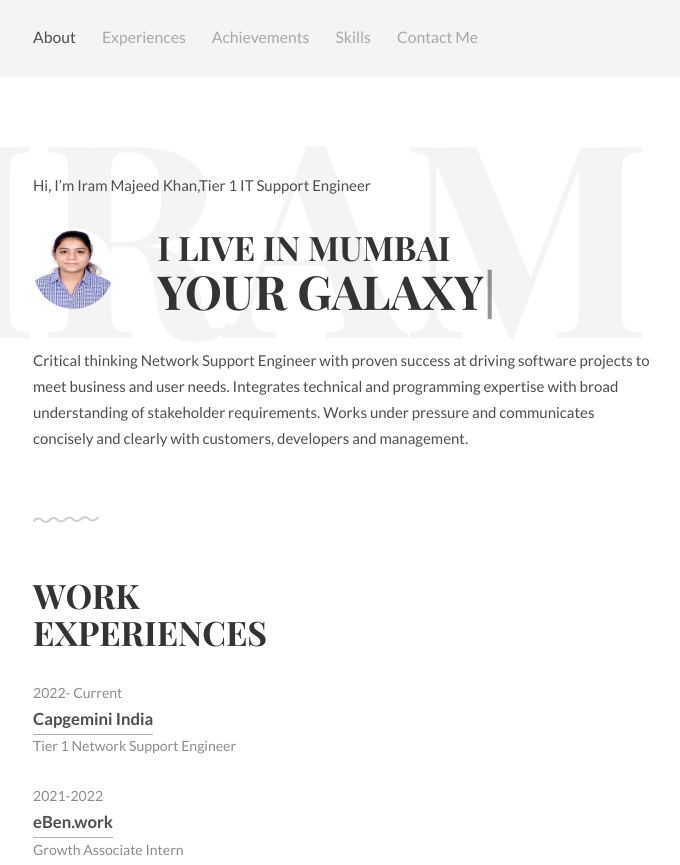
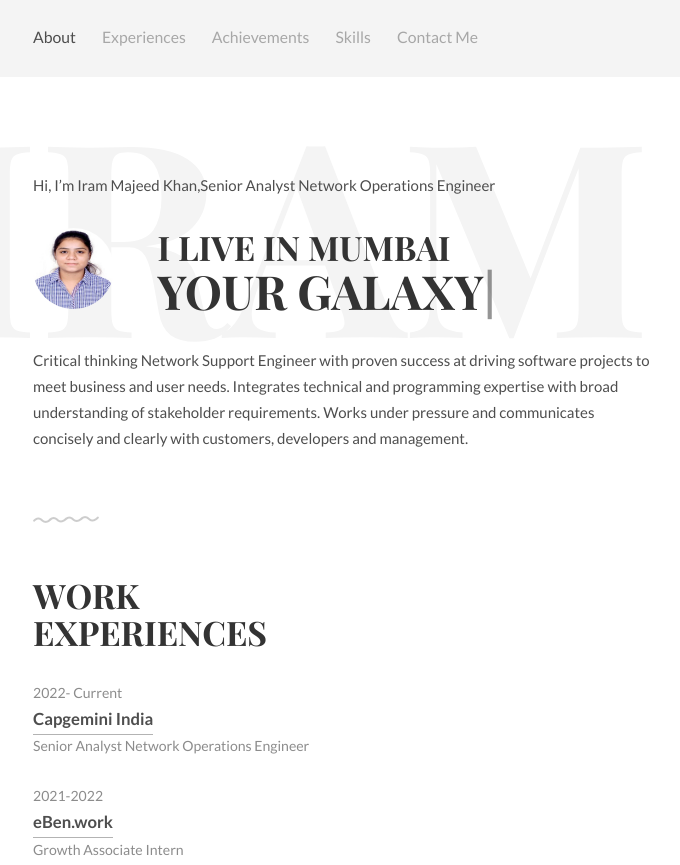
Before and after one commit to saimakhan972/Iram_Khan, a plain HTML site: page index.html in a window 1280 px wide. Shown: the top 865 px of the page, without its empty margins (296-976 px from the left). Drawn offline with Linux system fonts and the light colour scheme.

Commit message:
index.html

```diff
--- a/index.html
+++ b/index.html
@@ -44,7 +44,7 @@
 	<!-- Introduction -->
 	<div class="intro section" id="about">
 		<div class="container">
-			<p>Hi, I’m Iram Majeed Khan,Tier 1 IT Support Engineer</p>
+			<p>Hi, I’m Iram Majeed Khan,Senior Analyst Network Operations Engineer</p>
 			<div class="units-row units-split wrap">
 				<div class="unit-20">
 					<img src="images/I_K_Photo.jpeg" alt="Avatar">
@@ -66,7 +66,7 @@
 			<ul class="work-list">
 				<li>2022- Current</li>
 				<li><a href="#">Capgemini India</a></li>
-				<li>Tier 1 Network Support Engineer</li>
+				<li>Senior Analyst Network Operations Engineer</li>
 			</ul>
 			<ul class="work-list">
 				<li>2021-2022</li>
```
